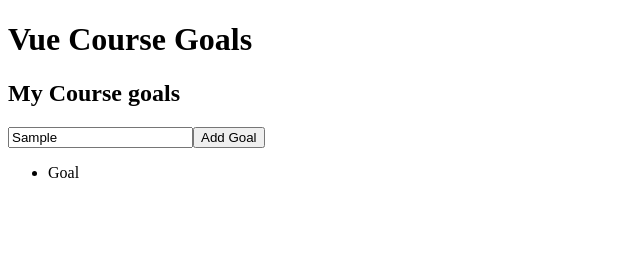
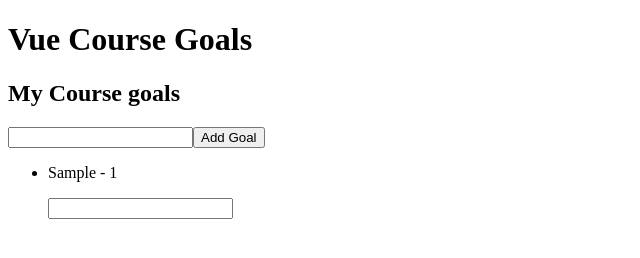
Before and after one commit to hasmikmejlumyan/creating_and_connecting_vue, a plain HTML site: page index.html in a window 1280 px wide. Both pictures are taken after typing "Sample" into the empty fields and a click on the button "Add Goal". Shown: the whole page, without its empty margins (0-640 px from the left). Drawn offline with nearby package versions, Linux system fonts and the light colour scheme.

Commit message:
[Lesson-2] lists and keys: v-for

```diff
--- a/app.js
+++ b/app.js
@@ -9,7 +9,11 @@ const app = Vue.createApp({
     methods: {
         addGoal() {
             this.goals.push(this.enteredGoalValue);
-        }
+            this.enteredGoalValue = '';
+        },
+        removeGoal(index) {
+            this.goals.splice(index, 1);
+        },
     },
 });
 
--- a/index.html
+++ b/index.html
@@ -18,13 +18,19 @@
             <button @click="addGoal">Add Goal</button>
             <p v-if="goals.length === 0">No Goals have been added yet - please start adding some!</p>
             <ul v-else>
-                <li>Goal</li>
+                <li v-for="(goal, index) in goals" :key="goal" @click="removeGoal(index)">
+                    <p>{{ goal }} - {{ index + 1}}</p>
+                    <input type="text" @click.stop>
+                </li>
             </ul>
 
-            <p v-show="goals.length === 0">No Goals have been added yet - please start adding some!</p>
-            <ul v-show=""goals.length > 0">
-                <li>Goal</li>
-            </ul>
+
+
+
+<!--            <ul>-->
+<!--                <li v-for="(value, key, index) in {name: 'Max', age: 31}">{{ key }} : {{ value }}</li>-->
+<!--            </ul>-->
+
         </section>
     </body>
 </html>
```
